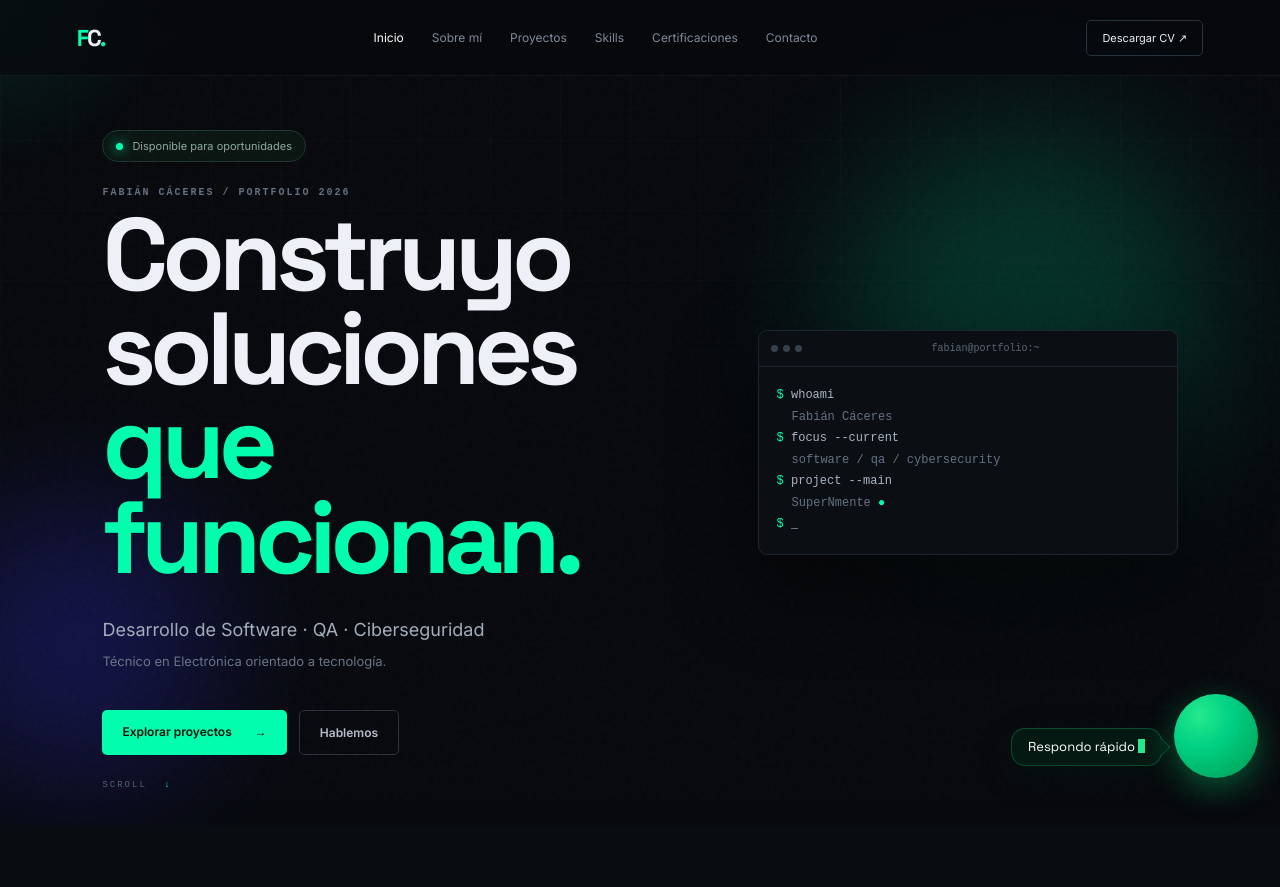
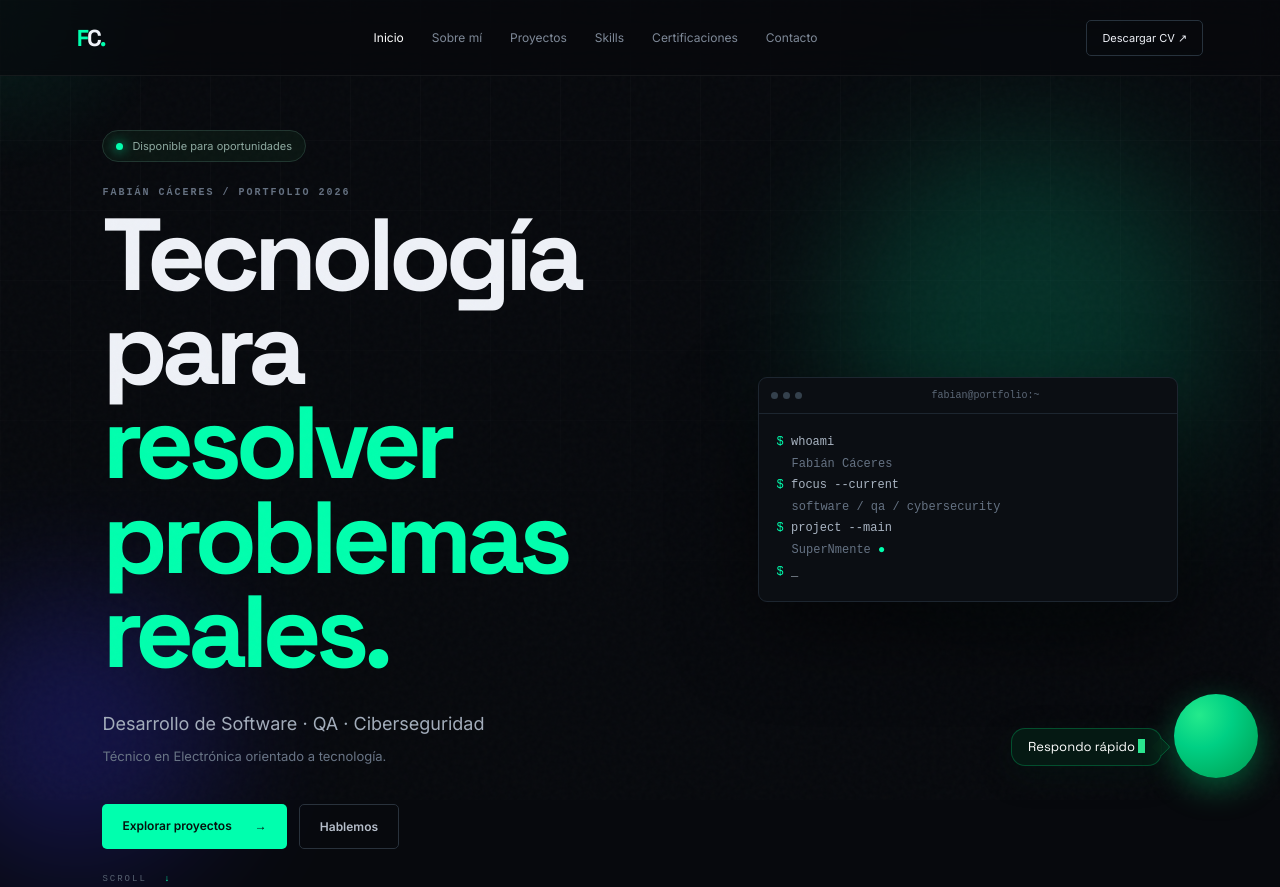
Before and after one commit to Fabian-C741/my-Porfolio, a website: page index.html in a window 1280 px wide. Shown: the top 887 px of the page. Drawn offline with Linux system fonts and the light colour scheme; files that its build step writes are made by us from their sources; a script that the page names is missing.

Commit message:
Mejorar titular del hero

```diff
--- a/index.html
+++ b/index.html
@@ -53,7 +53,7 @@
       <div class="hero-content reveal space-y-6 max-w-xl">
     <div class="status"><span></span> Disponible para oportunidades</div>
     <p class="eyebrow">FABIÁN CÁCERES / PORTFOLIO 2026</p>
-    <h1>Construyo soluciones<br><em>que funcionan.</em></h1>
+    <h1>Tecnología para<br><em>resolver problemas reales.</em></h1>
     <p class="hero-text">Desarrollo de Software · QA · Ciberseguridad<br><small>Técnico en Electrónica orientado a tecnología.</small></p>
     <div class="hero-actions">
       <a href="#proyectos" class="btn btn-primary">Explorar proyectos <span>→</span></a>
```
